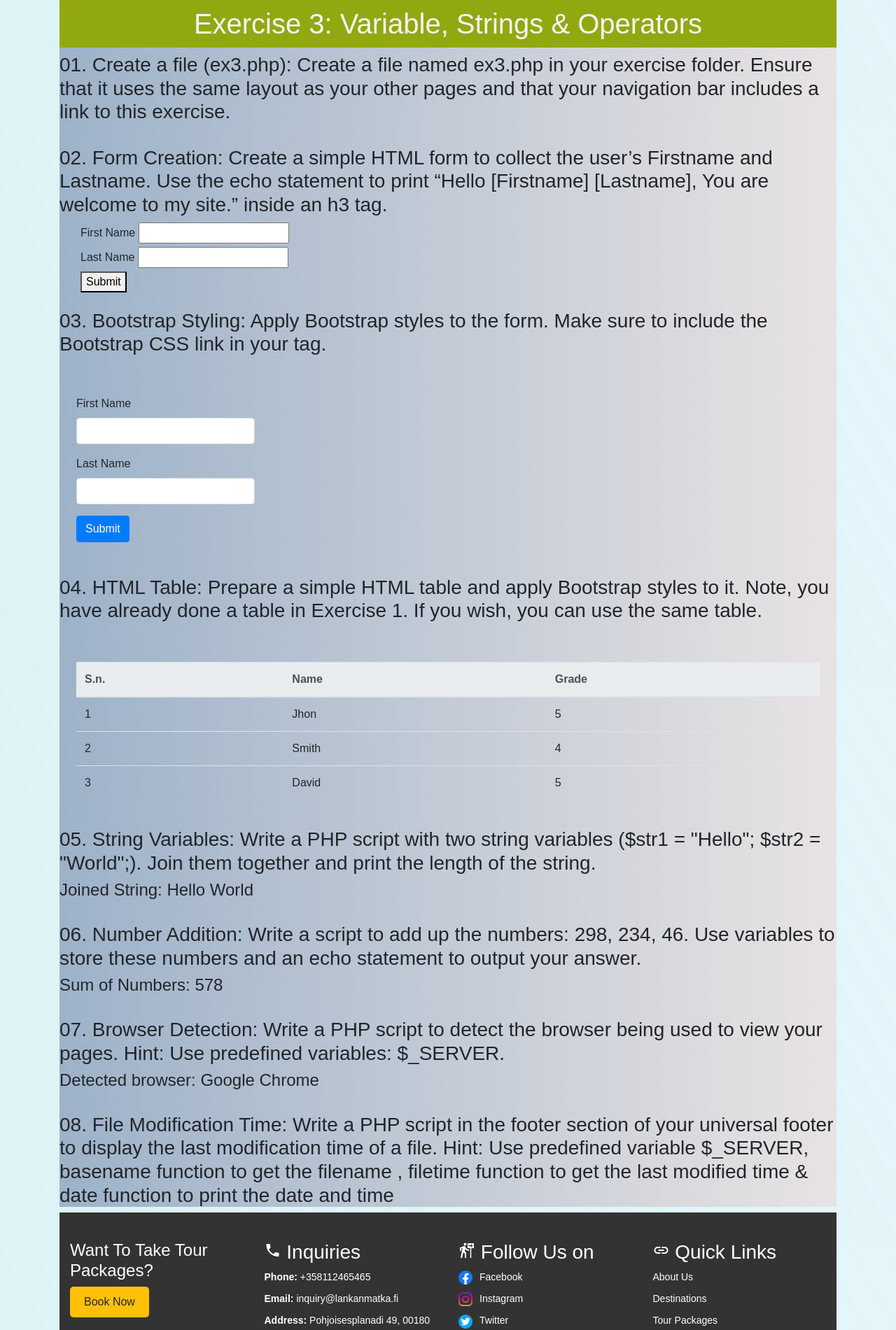
After one commit to mujitha-m3/src, a PHP site: page /NMM_Manorathna/Ex2/lankanmatka.github.io/ex3.php in a window 1280 px wide. The commit adds this page. Shown: the part 625-2526 px from the top of the page at 70% size. Run offline with PHP 8.4, Linux system fonts and the light colour scheme; some web fonts are replaced.

Commit message:
Ex2 and ex3 done

```diff
--- /dev/null
+++ b/NMM_Manorathna/Ex2/lankanmatka.github.io/ex3.php
@@ -0,0 +1,150 @@
+<?php
+    $title ="Exercise 3";
+    $h1 = "Exercise 3: Variable, Strings & Operators";
+    include 'header.php';
+?>
+
+        <section id="plan">
+            <div class="tourPlan">
+                <div class="row">
+                    <div class="col text-center">
+                        <h1><?php echo $h1 ?></h1>
+                    </div>
+                </div>
+
+                <h3>01. Create a file (ex3.php): Create a file named ex3.php in your exercise folder. Ensure that it uses the same
+                    layout as your other pages and that your navigation bar includes a link to this exercise.</h3>
+
+                <br>
+                <h3>02. Form Creation: Create a simple HTML form to collect the user’s Firstname and Lastname. Use the echo
+                    statement to print “Hello [Firstname] [Lastname], You are welcome to my site.” inside an h3 tag.</h3>
+                <div class="container mt-2">
+                    <div class="row tourPlanCards">
+                        <div class="col">
+                            <form name="simpleForm" action="<?php echo htmlspecialchars($_SERVER["PHP_SELF"]); ?>" method="post">
+                                <label for="firstName">First Name</label>
+                                <input type="text" name="firstName" required><br>
+                                <label for="lastName">Last Name</label>
+                                <input type="text" name="lastName" required><br>
+                                <button type="submit">Submit</button>
+                            </form>
+                        </div>
+
+                        <div class="col">
+                            <?php
+                                if ($_SERVER['REQUEST_METHOD'] == 'POST') {
+                                    $firstName = $_POST['firstName'];
+                                    $lastName = $_POST['lastName'];
+                                    echo "<h3>Hello $firstName $lastName, You are welcome to my site.</h3>";
+                                }
+                            ?>
+                            </div>
+                        </div>
+                    </div>
+                    <br>
+                    <h3>03. Bootstrap Styling: Apply Bootstrap styles to the form. Make sure to include the Bootstrap CSS link in your tag.</h3>
+                    <div class="row">
+                        <div class="col-md-3 m-4">
+                            <form name="bootstrapForm" class="mt-4">
+                                <div class="mb-3">
+                                    <label for="firstName" class="form-label">First Name</label>
+                                    <input type="text" name="firstNamewithBootstrap" class="form-control" required>
+                                </div>
+                                <div class="mb-3">
+                                    <label for="lastName" class="form-label">Last Name</label>
+                                    <input type="   text" name="lastNamewithBootstrap" class="form-control" required>
+                                </div>
+                                <button type="submit" class="btn btn-primary">Submit</button>
+                            </form>
+                        </div>
+                    </div>
+                    <br>
+                    <h3>04. HTML Table: Prepare a simple HTML table and apply Bootstrap styles to it. Note, you have already done a table
+                        in Exercise 1. If you wish, you can use the same table.</h3>
+                    <!-- Bootstrap Table -->
+                    <div class="row">
+                        <div class="col m-4">
+                            <table class="table mt-4">
+                                <thead class="thead-light">
+                                    <tr>
+                                        <th scope="col">S.n.</th>
+                                        <th scope="col">Name</th>
+                                        <th scope="col">Grade</th>
+                                    </tr>
+                                </thead>
+                                <tbody>
+                                    <tr>
+                                        <td>1</td>
+                                        <td>Jhon</td>
+                                        <td>5</td>
+                                    </tr>
+                                    <tr>
+                                        <td>2</td>
+                                        <td>Smith</td>
+                                        <td>4</td>
+                                    </tr>
+                                    <tr>
+                                        <td>3</td>
+                                        <td>David</td>
+                                        <td>5</td>
+                                    </tr>
+                                </tbody>
+                            </table>
+                        </div>
+                    </div>
+
+                    <h3>05. String Variables: Write a PHP script with two string variables ($str1 = "Hello"; $str2 = "World";).
+                        Join them together and print the length of the string.</h3>
+
+
+                        <?php
+                            $str1 = "Hello";
+                            $str2 = "World";
+                            $joinedString = $str1 . " " . $str2;
+                            echo "<h4>Joined String: $joinedString</h4>";
+                        ?>
+                    <br>
+                    <h3>06. Number Addition: Write a script to add up the numbers: 298, 234, 46. Use
+                        variables to store these numbers and an echo statement to output your answer.</h3>
+
+                        <?php
+                            $num1 = 298;
+                            $num2 = 234;
+                            $num3 = 46;
+                            $sum = $num1 + $num2 + $num3;
+                            echo "<h4>Sum of Numbers: $sum</h4>";
+                        ?>
+                    <br>
+                    <h3>07. Browser Detection: Write a PHP script to detect the
+                        browser being used to view your pages. Hint: Use predefined variables: $_SERVER.</h3>
+
+                    <?php
+                        // Get the user agent first
+                        $user_agent = $_SERVER['HTTP_USER_AGENT'];
+
+                        // Then Detect the browser based on the user agent
+                        if (preg_match('/Firefox/i', $user_agent)) {
+                            $browser = 'Mozilla Firefox';
+                        } elseif (preg_match('/MSIE/i', $user_agent)) {
+                            $browser = 'Internet Explorer';
+                        } elseif (preg_match('/Chrome/i', $user_agent)) {
+                            $browser = 'Google Chrome';
+                        } elseif (preg_match('/Safari/i', $user_agent)) {
+                            $browser = 'Apple Safari';
+                        } elseif (preg_match('/Opera/i', $user_agent)) {
+                            $browser = 'Opera';
+                        } else {
+                            $browser = 'Unknown';
+                        }
+
+                        // Display the identified browser
+                        echo "<h4>Detected browser: $browser</h4>";
+                    ?>
+                    <br>
+                    <h3>08. File Modification Time: Write a PHP script in the footer section of your
+                        universal footer to display the last modification time of a file. Hint: Use predefined
+                        variable $_SERVER, basename function  to get the filename , filetime function to get the
+                        last modified time & date function to print the date and time</h3>
+                </div>
+        </section>
+<?php include 'footer.php'; ?>
--- a/NMM_Manorathna/Ex2/lankanmatka.github.io/footer.php
+++ b/NMM_Manorathna/Ex2/lankanmatka.github.io/footer.php
@@ -45,10 +45,22 @@
                         </div>
                     </div>
                     <div class="row">
-                        <div class="col-md-6">
+                        <div class="col-md-4">
                             <p class="copyright">©Copyright 2024 Lankanmatka | Design By Group 23</p>
                         </div>
-                        <div class="col-md-6">
+                        <div class="col-md-4">
+                            <?php
+                                // Get the current file name
+                                $current_file_name = basename($_SERVER['PHP_SELF']);
+
+                                // Get the last modification time of the current file
+                                $file_last_modified = filemtime($current_file_name);
+
+                                // Display the last modified time in a human-readable format
+                                echo "Last modified: " . date("F d Y H:i:s.", $file_last_modified);
+                            ?>
+                        </div>
+                        <div class="col-md-4">
                             <p class="privacy"><a href="#">Privacy Policy</a> | <a href="#">Terms & Condition</a></p>
                         </div>
                     </div>
@@ -56,39 +68,5 @@
             </div> <!--footer-->
         </section>
     </div> <!--container-->
-
-    <script src="https://code.jquery.com/jquery-3.4.1.slim.min.js"
-        integrity="sha384-J6qa4849blE2+poT4WnyKhv5vZF5SrPo0iEjwBvKU7imGFAV0wwj1yYfoRSJoZ+n"
-        crossorigin="anonymous"></script>
-    <script src="https://cdn.jsdelivr.net/npm/popper.js@1.16.0/dist/umd/popper.min.js"
-        integrity="sha384-Q6E9RHvbIyZFJoft+2mJbHaEWldlvI9IOYy5n3zV9zzTtmI3UksdQRVvoxMfooAo"
-        crossorigin="anonymous"></script>
-    <script src="https://cdn.jsdelivr.net/npm/bootstrap@4.4.1/dist/js/bootstrap.min.js"
-        integrity="sha384-wfSDF2E50Y2D1uUdj0O3uMBJnjuUD4Ih7YwaYd1iqfktj0Uod8GCExl3Og8ifwB6"
-        crossorigin="anonymous"></script>
-    <script src="scripts/script.js"></script>
-
-    <div class="popup" id="popup-1">
-        <div class="overlay"></div>
-        <div class="content">
-            <div class="close-btn" onclick="togglepopup()">&times;</div>
-            <h1>Kandy</h1>
-            <img src="assets/images/trip-plans-card-img/sri-dalada-maligawa.jpg" alt="sri-dalada-maligawa">
-            <img src="assets/images/kandy/lake-mob.jpg" alt="lake-mob">
-            <img src="assets/images/kandy/Peridenya-Gardens-kandy-sri-lanka1.jpg" alt="Peridenya-Gardens-kandy-sri-lanka1">
-            <img src="assets/images/kandy/istockphoto-169941463-612x612.jpg" alt="istockphoto-169941463-612x612">
-            <h3>Things to do & Package Description</h3>
-            <ul>
-                <li>Arrival at Colombo Sri Lanka (Bandaranaike International airport).</li>
-                <li>Enjoy a warm welcome by our Lankan Matka officer and driver at
-                    the airport.</li>
-                <li>Proceed to the ancient city of Kandy.</li>
-                <li>Check-in at the antique-style hotel and relax.</li>
-                <li>Visit to Kandy Temple of tooth.</li>
-                <li>Visit to Peradeniya Botanical Garden.</li>
-            </ul>
-            <button class="btn btn-warning">Book Now</button>
-        </div>
-    </div>
 </body>
 </html>
--- a/NMM_Manorathna/Ex2/lankanmatka.github.io/header.php
+++ b/NMM_Manorathna/Ex2/lankanmatka.github.io/header.php
@@ -21,24 +21,12 @@
                     <a href="" class="logo"><img src="assets/images/logo/logo.png" alt="LankanMatka"></a>
                     <nav class="navbar navbar-expand-md">
                         <ul>
-                        <li class="hideOnMobile"><a href="ex1.php">Exercise01</a></li>
-                        <li class="hideOnMobile"><a href="ex2.php">Exercise02</a></li>
-                        <li onclick="showSidebar()" class="menu-button"><a href="#"><svg xmlns="http://www.w3.org/2000/svg" height="26" viewBox="0 -960 960 960" width="26"><path d="M120-240v-80h720v80H120Zm0-200v-80h720v80H120Zm0-200v-80h720v80H120Z" fill="#fff"/></svg></a></li>
+                        <li><a href="ex1.php">Exercise01</a></li>
+                        <li><a href="ex2.php">Exercise02</a></li>
+                        <li><a href="ex3.php">Exercise03</a></li>
+                        <li><a href="ex4.php">Exercise04</a></li>
                         </ul>
                     </nav>
-
-                    <script>
-                        function showSidebar() {
-                            const sidebar = document.querySelector('.sidebar');
-                            sidebar.style.display = 'flex';
-                        }
-
-                        function hideSidebar() {
-                            const sidebar = document.querySelector('.sidebar');
-                            sidebar.style.display = 'none';
-                        }
-
-                    </script>
                 </header>
             </div>
         </div>
```
Also changed, not shown: NMM_Manorathna/Ex2/lankanmatka.github.io/ex1.php (+16 -7 lines), NMM_Manorathna/Ex2/lankanmatka.github.io/ex2.php (+4 -3 lines), NMM_Manorathna/Ex2/lankanmatka.github.io/ex4.php (added, +120 -0 lines).
